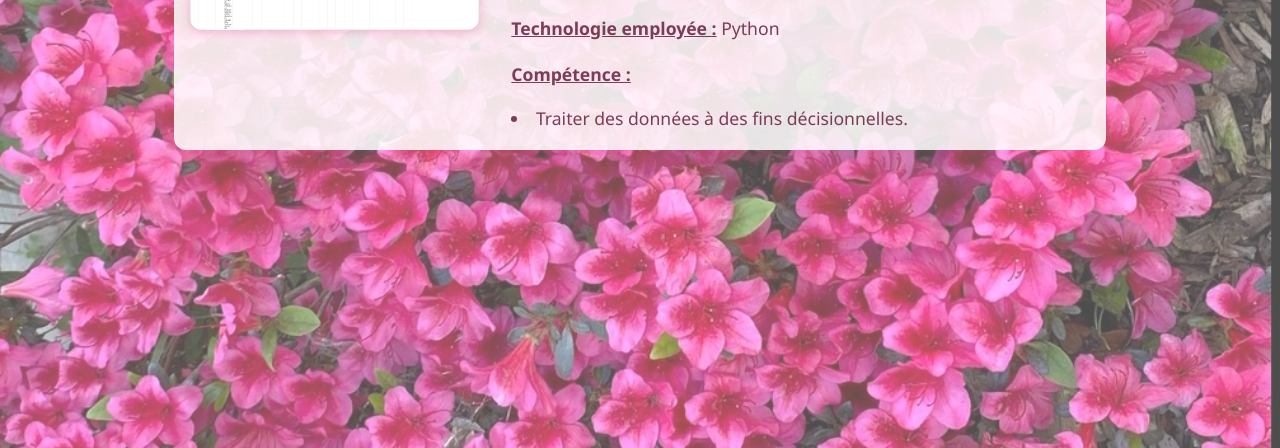
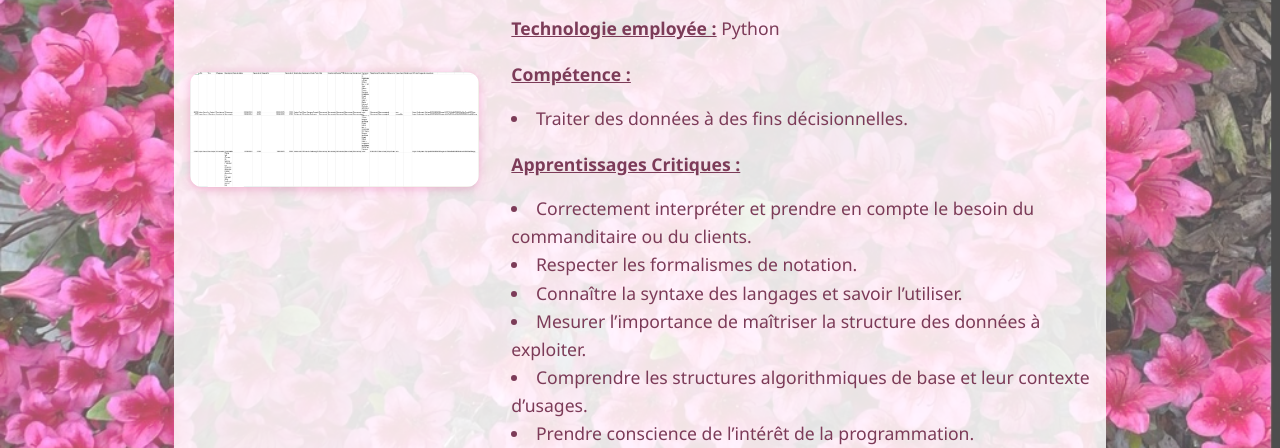
Before and after one commit to mathildedasilvamoreira/mathildedasilvamoreira.github.io, a plain HTML site: page html/projet2.html in a window 1280 px wide. Shown: the part 352-800 px from the top of the page. Drawn offline with Linux system fonts and the light colour scheme.

Commit message:
Update projet2.html

```diff
--- a/html/projet2.html
+++ b/html/projet2.html
@@ -49,6 +49,16 @@
                 <strong><u>Compétence :</u></strong>
                 <li> Traiter des données à des fins décisionnelles. </li>
             </p>
+             <p>
+                <strong><u>Apprentissages Critiques :</u></strong>
+                <li> Correctement interpréter et prendre en compte le besoin du commanditaire ou du clients. </li>
+                <li> Respecter les formalismes de notation. </li>
+                <li> Connaître la syntaxe des langages et savoir l’utiliser. </li>
+                <li> Mesurer l’importance de maîtriser la structure des données à exploiter. </li>
+                <li> Comprendre les structures algorithmiques de base et leur contexte d’usages. </li>
+                <li> Prendre conscience de l’intérêt de la programmation. </li>
+
+            </p>
 
         </div>
     </section>
```
